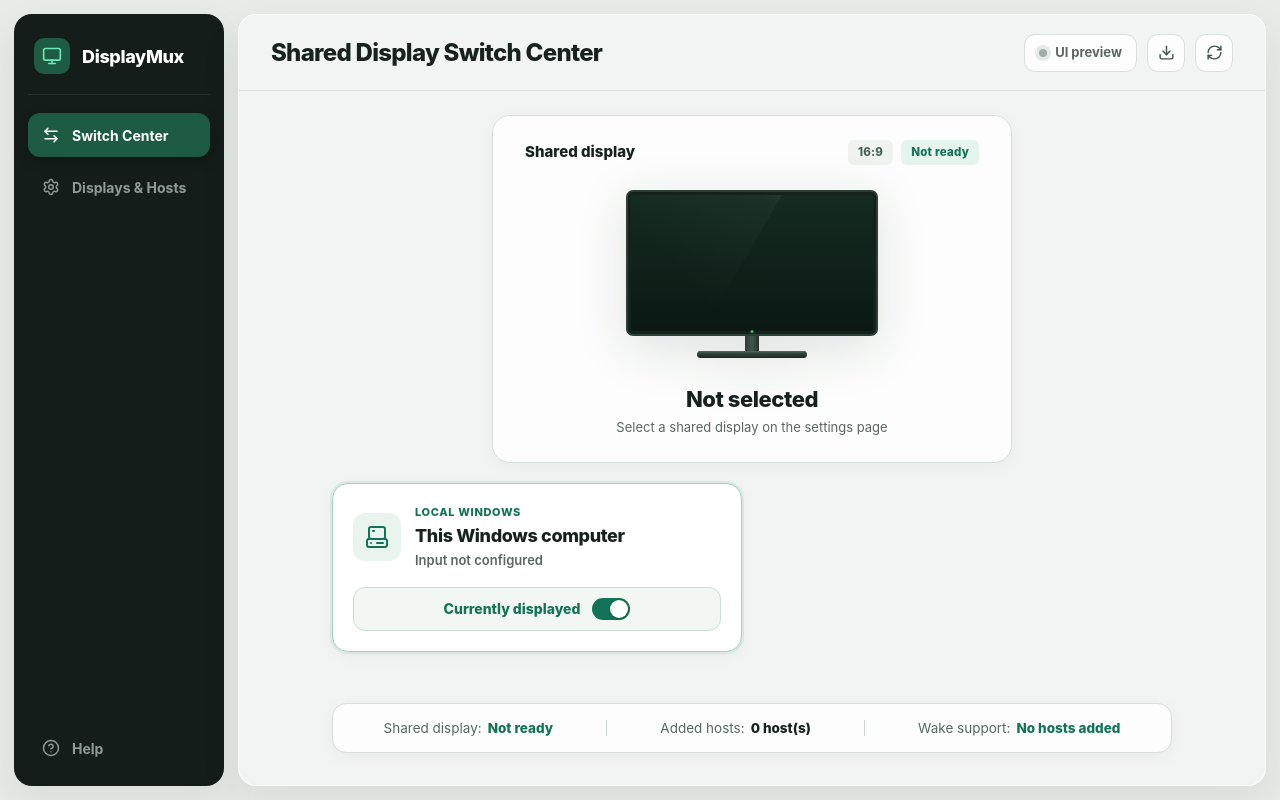
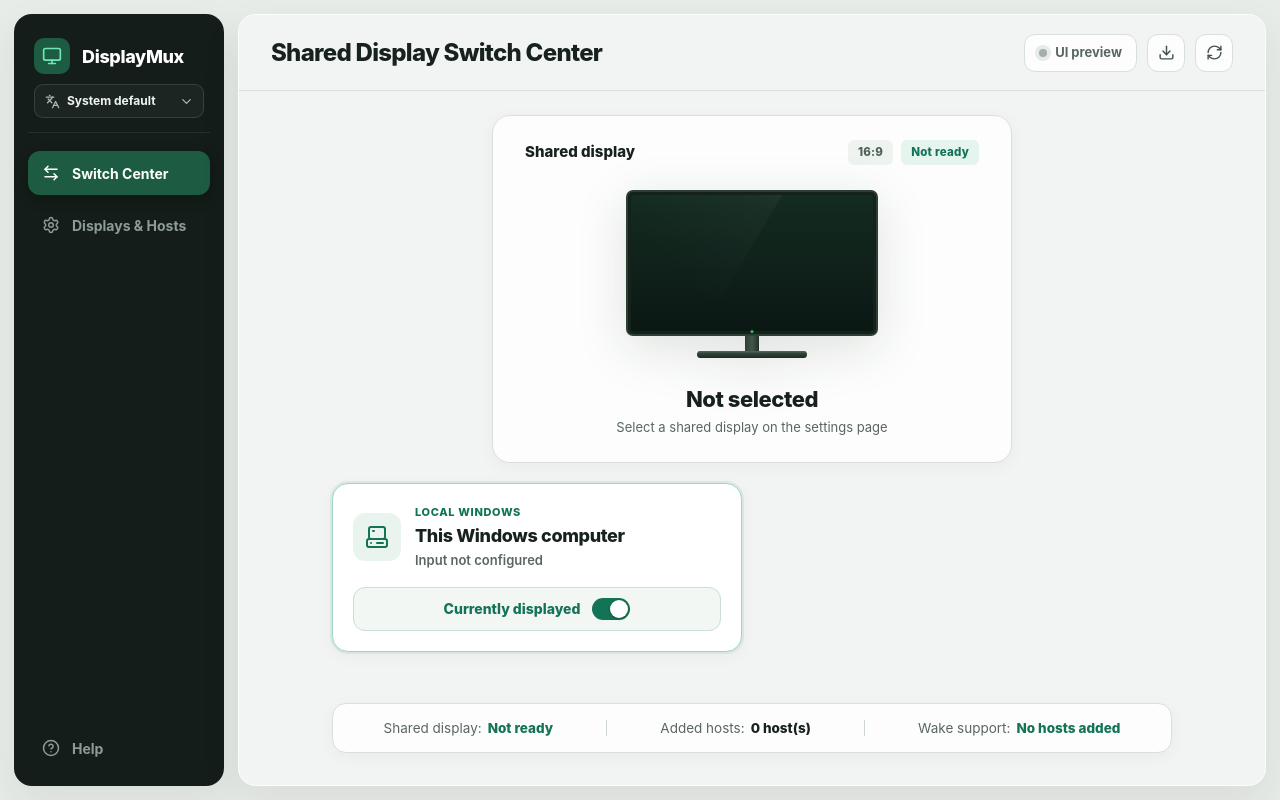
Before and after one commit to HenryHsu/DisplayMux, a website built with Vite: page index.html in a window 1280 px wide. Built offline with nearby package versions, Linux system fonts and the light colour scheme.

Commit message:
feat: add sidebar language selector

```diff
--- a/src/i18n.ts
+++ b/src/i18n.ts
@@ -2,8 +2,11 @@
 import zhTW from "./locales/zh-TW";
 
 export type AppLocale = "en" | "zh-TW";
+export type LocalePreference = "system" | AppLocale;
 export type MessageKey = keyof typeof en;
 type Parameters = Record<string, string | number>;
+
+const localeStorageKey = "displaymux.locale";
 
 function detectLocale(languageTags: readonly string[]): AppLocale {
   for (const tag of languageTags) {
@@ -15,9 +18,35 @@
   return "en";
 }
 
-export const locale = detectLocale(
+export const systemLocale = detectLocale(
   typeof navigator === "undefined" ? [] : (navigator.languages.length ? navigator.languages : [navigator.language]),
 );
+
+function readLocalePreference(): LocalePreference {
+  if (typeof localStorage === "undefined") return "system";
+  try {
+    const stored = localStorage.getItem(localeStorageKey);
+    return stored === "en" || stored === "zh-TW" ? stored : "system";
+  } catch {
+    return "system";
+  }
+}
+
+export const localePreference = readLocalePreference();
+export const locale: AppLocale = localePreference === "system" ? systemLocale : localePreference;
+
+export function setLocalePreference(preference: string): boolean {
+  if (preference !== "system" && preference !== "en" && preference !== "zh-TW") return false;
+  if (typeof localStorage !== "undefined") {
+    try {
+      if (preference === "system") localStorage.removeItem(localeStorageKey);
+      else localStorage.setItem(localeStorageKey, preference);
+    } catch {
+      return false;
+    }
+  }
+  return true;
+}
 
 const messages: Record<AppLocale, Record<MessageKey, string>> = { en, "zh-TW": zhTW };
 
--- a/src/locales/en.ts
+++ b/src/locales/en.ts
@@ -4,6 +4,10 @@
   "nav.dashboard": "Switch Center",
   "nav.settings": "Displays & Hosts",
   "nav.help": "Help",
+  "language.label": "Language",
+  "language.system": "System default",
+  "language.english": "English",
+  "language.traditionalChinese": "Traditional Chinese",
   "page.dashboard": "Shared Display Switch Center",
   "page.settings": "Display & Host Settings",
   "page.help": "Help",
--- a/src/locales/zh-TW.ts
+++ b/src/locales/zh-TW.ts
@@ -3,6 +3,7 @@
 const zhTW: Record<keyof typeof en, string> = {
   "app.rootMissing": "找不到 DisplayMux 應用程式根節點",
   "nav.aria": "主要導覽", "nav.dashboard": "切換中心", "nav.settings": "螢幕與主機", "nav.help": "使用說明",
+  "language.label": "語言", "language.system": "系統預設", "language.english": "English", "language.traditionalChinese": "繁體中文",
   "page.dashboard": "共用螢幕切換中心", "page.settings": "螢幕與主機設定", "page.help": "使用說明",
   "action.checkUpdates": "檢查更新", "action.refresh": "重新整理", "action.searchAgain": "重新搜尋", "action.searching": "搜尋中",
   "action.save": "儲存設定", "action.add": "加入", "action.remove": "移除", "action.testConnection": "測試連線", "action.sendWake": "送出喚醒",
--- a/src/main.ts
+++ b/src/main.ts
@@ -1,13 +1,13 @@
 import "@fontsource-variable/manrope";
 import {
   Activity, ArrowLeftRight, CircleHelp, Computer, createIcons, Download, KeyRound, Laptop,
-  ExternalLink, Github, Monitor, MoonStar, Network, Plus, RefreshCw, Save, Search, Settings,
+  ChevronDown, ExternalLink, Github, Languages, Monitor, MoonStar, Network, Plus, RefreshCw, Save, Search, Settings,
   ShieldCheck, Trash2, UserRound, Zap,
 } from "lucide";
 import { getVersion } from "@tauri-apps/api/app";
 import { Channel, invoke } from "@tauri-apps/api/core";
 import packageMetadata from "../package.json";
-import { locale, t } from "./i18n";
+import { locale, localePreference, setLocalePreference, t } from "./i18n";
 import "./styles.css";
 
 type Platform = "windows" | "mac";
@@ -129,9 +129,21 @@
 app.innerHTML = `
   <div class="app-shell">
     <aside class="sidebar" aria-label="${t("nav.aria")}">
-      <div class="brand-header">
-        <div class="brand-icon"><i data-lucide="monitor"></i></div>
-        <span class="brand-title">DisplayMux</span>
+      <div class="brand-block">
+        <div class="brand-header">
+          <div class="brand-icon"><i data-lucide="monitor"></i></div>
+          <span class="brand-title">DisplayMux</span>
+        </div>
+        <label class="language-picker">
+          <i data-lucide="languages"></i>
+          <span class="sr-only">${t("language.label")}</span>
+          <select id="language-select" aria-label="${t("language.label")}">
+            <option value="system">${t("language.system")}</option>
+            <option value="en">${t("language.english")}</option>
+            <option value="zh-TW">${t("language.traditionalChinese")}</option>
+          </select>
+          <i class="language-chevron" data-lucide="chevron-down"></i>
+        </label>
       </div>
       <nav class="sidebar-nav">
         <button class="nav-button is-active" data-page="dashboard"><i data-lucide="arrow-left-right"></i><span>${t("nav.dashboard")}</span></button>
@@ -288,7 +300,7 @@
   <div class="toast" id="toast" role="status" aria-live="polite"><i data-lucide="zap"></i><div><strong id="toast-title"></strong><span id="toast-detail"></span></div></div>
 `;
 
-const iconSet = { Activity, ArrowLeftRight, CircleHelp, Computer, Download, ExternalLink, Github, KeyRound, Laptop, Monitor, MoonStar, Network, Plus, RefreshCw, Save, Search, Settings, ShieldCheck, Trash2, UserRound, Zap };
+const iconSet = { Activity, ArrowLeftRight, ChevronDown, CircleHelp, Computer, Download, ExternalLink, Github, KeyRound, Languages, Laptop, Monitor, MoonStar, Network, Plus, RefreshCw, Save, Search, Settings, ShieldCheck, Trash2, UserRound, Zap };
 const refreshIcons = () => createIcons({ icons: iconSet });
 refreshIcons();
 
@@ -299,6 +311,13 @@
 document.querySelector<HTMLButtonElement>("#update-cancel")?.addEventListener("click", hideUpdateDialog);
 document.querySelector<HTMLButtonElement>("#update-install")?.addEventListener("click", () => void installUpdate());
 document.querySelector<HTMLButtonElement>("#scan-button")?.addEventListener("click", () => void scanPeers());
+const languageSelect = document.querySelector<HTMLSelectElement>("#language-select");
+if (languageSelect) {
+  languageSelect.value = localePreference;
+  languageSelect.addEventListener("change", () => {
+    if (setLocalePreference(languageSelect.value)) window.location.reload();
+  });
+}
 document.querySelector<HTMLFormElement>("#settings-form")?.addEventListener("submit", (event) => void saveSettings(event));
 document.querySelector<HTMLInputElement>("#local-input")?.addEventListener("input", renderInputHints);
 document.querySelector("#monitor-picker")?.addEventListener("click", (event) => {
--- a/src/styles.css
+++ b/src/styles.css
@@ -37,6 +37,17 @@
 button { color: inherit; }
 body { margin: 0; min-width: 960px; min-height: 640px; overflow: hidden; background: var(--canvas); }
 button:focus-visible, input:focus-visible, select:focus-visible { outline: 3px solid rgba(19, 115, 86, 0.25); outline-offset: 2px; }
+.sr-only {
+  position: absolute;
+  width: 1px;
+  height: 1px;
+  padding: 0;
+  margin: -1px;
+  overflow: hidden;
+  clip: rect(0, 0, 0, 0);
+  white-space: nowrap;
+  border: 0;
+}
 
 /* Shell Layout */
 .app-shell {
@@ -59,12 +70,16 @@
   box-shadow: var(--shadow-window);
 }
 
+.brand-block {
+  padding-bottom: 14px;
+  border-bottom: 1px solid rgba(255, 255, 255, 0.08);
+}
+
 .brand-header {
   display: flex;
   align-items: center;
   gap: 12px;
-  padding: 4px 6px 20px;
-  border-bottom: 1px solid rgba(255, 255, 255, 0.08);
+  padding: 4px 6px 10px;
 }
 
 .brand-icon {
@@ -79,6 +94,47 @@
 
 .brand-icon svg { width: 20px; height: 20px; }
 .brand-title { font-size: 18px; font-weight: 800; color: #ffffff; letter-spacing: -0.02em; }
+
+.language-picker {
+  position: relative;
+  display: flex;
+  align-items: center;
+  gap: 7px;
+  height: 34px;
+  margin: 0 6px;
+  padding-left: 10px;
+  border: 1px solid rgba(255, 255, 255, 0.12);
+  border-radius: 9px;
+  background: rgba(255, 255, 255, 0.04);
+  color: #aab8b2;
+}
+
+.language-picker:focus-within {
+  border-color: rgba(110, 231, 183, 0.65);
+  box-shadow: 0 0 0 3px rgba(110, 231, 183, 0.1);
+}
+
+.language-picker > svg { width: 15px; height: 15px; flex: 0 0 auto; }
+.language-picker select {
+  min-width: 0;
+  width: 100%;
+  height: 100%;
+  padding: 0 27px 0 0;
+  border: 0;
+  outline: 0;
+  appearance: none;
+  background: transparent;
+  color: #edf5f1;
+  font-size: 12px;
+  font-weight: 700;
+  cursor: pointer;
+}
+.language-picker select option { color: #17211e; background: #ffffff; }
+.language-picker .language-chevron {
+  position: absolute;
+  right: 9px;
+  pointer-events: none;
+}
 
 .sidebar-nav {
   display: flex;
@@ -1262,7 +1318,9 @@
   .app-shell { grid-template-columns: 80px 1fr; }
   .brand-title, .nav-button span { display: none; }
   .sidebar { padding: 16px 8px; align-items: center; }
-  .brand-header { padding: 4px 0 16px; justify-content: center; }
+  .brand-block { width: 100%; padding-bottom: 16px; }
+  .brand-header { padding: 4px 0; justify-content: center; }
+  .language-picker { display: none; }
   .nav-button { justify-content: center; padding: 0; }
   .settings-layout { grid-template-columns: 1fr; }
   .host-route-grid { grid-template-columns: 1fr; }
```
Also changed, not shown: .github/dependabot.yml.
